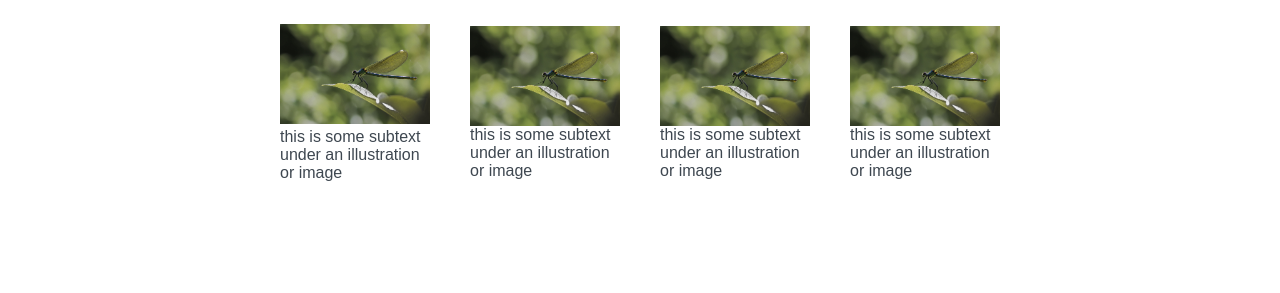
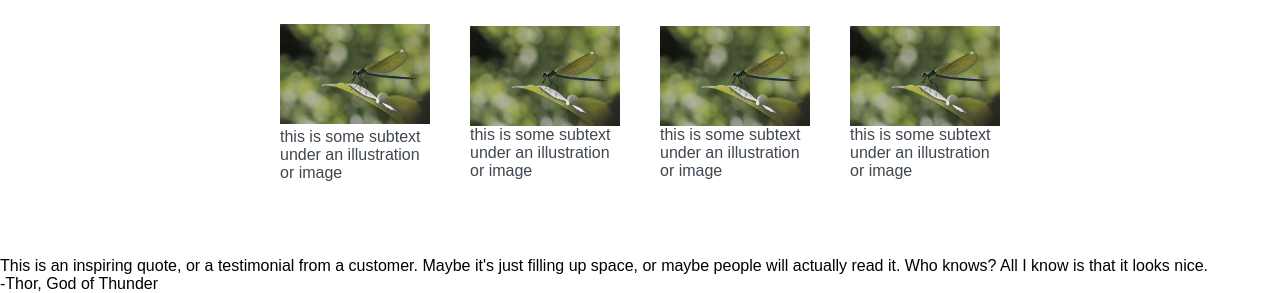
Before and after one commit to dealunas/landing-page, a plain HTML site: page index.html in a window 1280 px wide. Shown: the part 549-842 px from the top of the page. Before the commit the page ends 806 px from the top, so only its background shows below. Drawn offline with Linux system fonts and the light colour scheme.

Commit message:
Add quote box in HTML

```diff
--- a/index.html
+++ b/index.html
@@ -49,5 +49,10 @@
                 </div>
             </div>
         </div>
+
+        <div class="quote-box">
+            <div class="quote">This is an inspiring quote, or a testimonial from a customer. Maybe it's just filling up space, or maybe people will actually read it. Who knows? All I know is that it looks nice.</div>
+            <div class="author">-Thor, God of Thunder</div>
+        </div>
     </body>
 </html>
```
